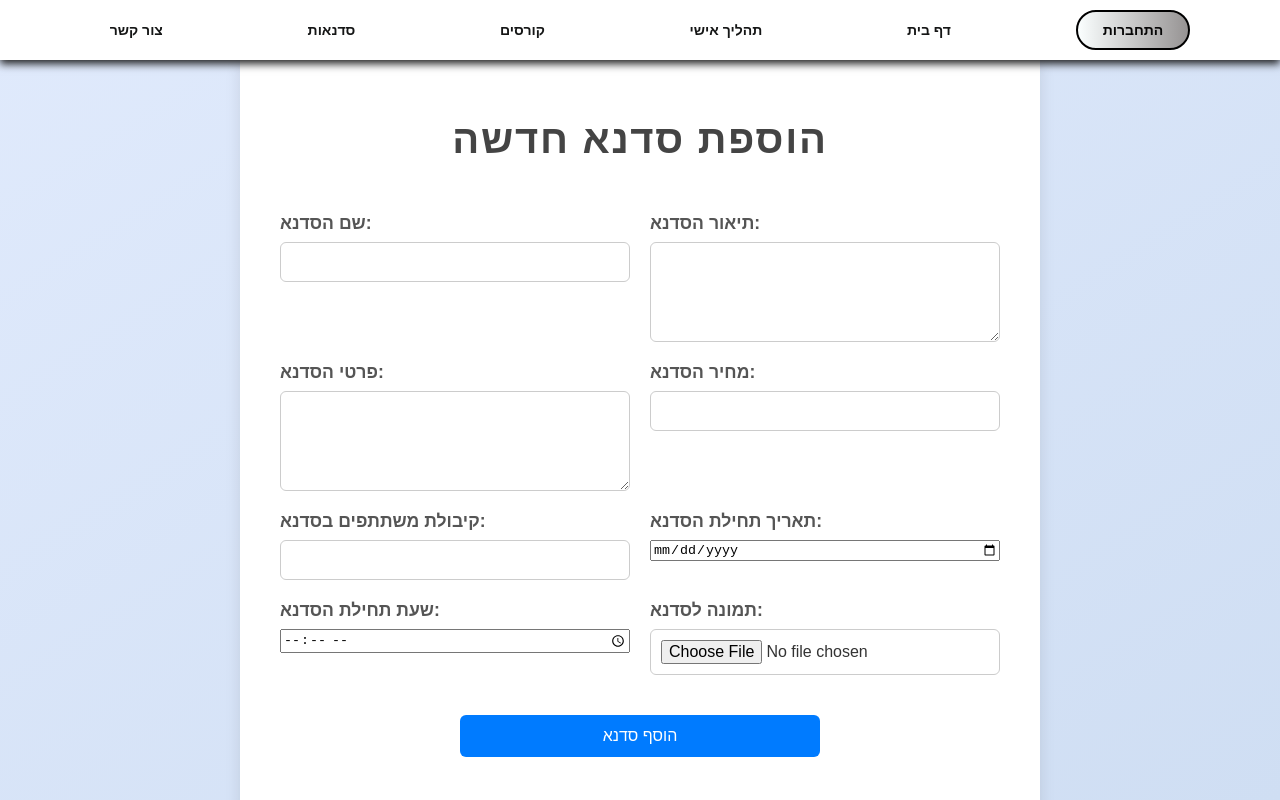
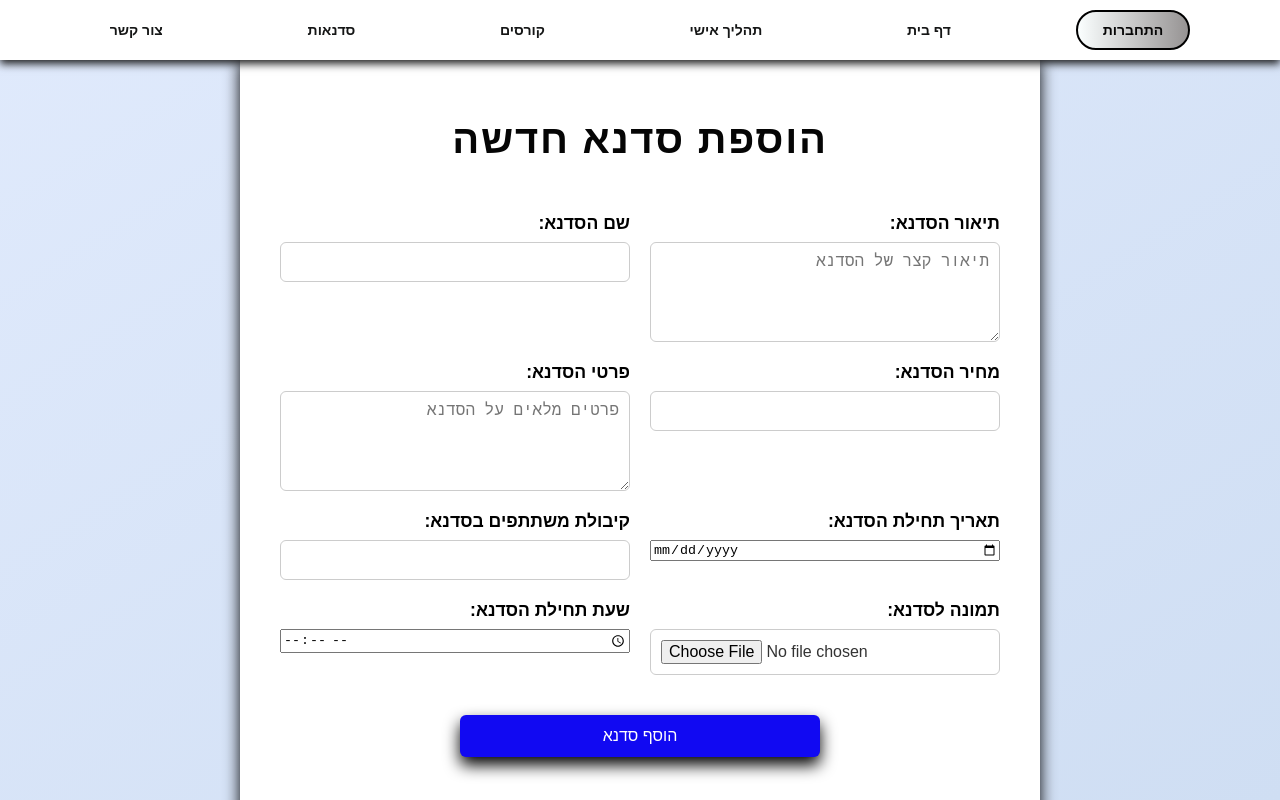
Before and after one commit to Itayaviani/final_project, a React (Vite) app in the folder client/: page /add-workshop in a window 1280 px wide. Built offline with nearby package versions, Linux system fonts and the light colour scheme.

Commit message:
AddCourse+Workshop fix

```diff
--- a/client/src/pages/courses/add course/AddCourse.css
+++ b/client/src/pages/courses/add course/AddCourse.css
@@ -7,7 +7,7 @@
     padding: 40px;
     background-color: #ffffff;
     border-radius: 12px;
-    box-shadow: 0 8px 16px rgba(0, 0, 0, 0.1);
+    box-shadow: 0 8px 16px rgb(0, 0, 0);
     font-family: 'Arial', sans-serif;
     color: #333;
     text-align: left; /* טקסט מיושר לשמאל */
@@ -22,7 +22,7 @@
   /* עיצוב כותרת הטופס */
   .add-course-container h1 {
     font-size: 2.5rem;
-    color: #444;
+    color: #050505;
     margin-bottom: 30px;
     text-align: center; /* כותרת במרכז */
   }
@@ -45,8 +45,9 @@
   .add-course-container label {
     margin-bottom: 8px;
     font-weight: bold;
-    color: #555;
+    color: #000000;
     font-size: 1.1rem;
+    text-align: right;
   }
 
   /* עיצוב שדות קלט */
@@ -61,6 +62,7 @@
     font-size: 1rem;
     transition: border-color 0.3s;
     box-sizing: border-box;
+    text-align: right;
   }
 
   .add-course-container input[type="text"]:focus,
@@ -69,6 +71,7 @@
   .add-course-container input[type="file"]:focus {
     border-color: #007bff;
     outline: none;
+
   }
 
   /* עיצוב שדה טקסט */
@@ -81,7 +84,7 @@
   .add-course-container button[type="submit"] {
     grid-column: span 2; /* הכפתור מתפרס על שתי העמודות */
     padding: 12px;
-    background-color: #007bff;
+    background-color: #1109f2;
     color: white;
     border: none;
     border-radius: 6px;
@@ -90,9 +93,12 @@
     transition: background-color 0.3s, transform 0.3s;
     width: 50%; /* הגדרת רוחב לכפתור */
     margin: 20px auto; /* ממרכז את הכפתור */
+    box-shadow: 0 8px 16px rgb(0, 0, 0);
+
   }
 
   .add-course-container button[type="submit"]:hover {
-    background-color: #0056b3;
+    background-color: #0c06c3;
     transform: translateY(-2px);
+
   }
--- a/client/src/pages/courses/add course/AddCourse.jsx
+++ b/client/src/pages/courses/add course/AddCourse.jsx
@@ -71,7 +71,7 @@ export default function AddCourse({ addCourse }) {
       <h1>הוספת קורס חדש</h1>
       <form onSubmit={handleSubmit}>
         <div>
-          <label>שם הקורס:</label>
+          <label>:שם הקורס</label>
           <input
             type="text"
             value={courseName}
@@ -80,7 +80,7 @@ export default function AddCourse({ addCourse }) {
           />
         </div>
         <div>
-          <label>תיאור הקורס:</label> {/* שדה עבור תיאור הקורס (תיאור קצר) */}
+          <label>:תיאור הקורס</label> {/* שדה עבור תיאור הקורס (תיאור קצר) */}
           <textarea
             value={courseDescription}
             onChange={(e) => setCourseDescription(e.target.value)}
@@ -89,7 +89,7 @@ export default function AddCourse({ addCourse }) {
           ></textarea>
         </div>
         <div>
-          <label>פרטי הקורס:</label> {/* שדה עבור פרטי הקורס (תיאור מפורט) */}
+          <label>:פרטי הקורס</label> {/* שדה עבור פרטי הקורס (תיאור מפורט) */}
           <textarea
             value={courseDetails}
             onChange={(e) => setCourseDetails(e.target.value)}
@@ -98,7 +98,7 @@ export default function AddCourse({ addCourse }) {
           ></textarea>
         </div>
         <div>
-          <label>מחיר הקורס:</label>
+          <label>:מחיר הקורס</label>
           <input
             type="number"
             value={coursePrice}
@@ -107,7 +107,7 @@ export default function AddCourse({ addCourse }) {
           />
         </div>
         <div>
-          <label>קיבולת משתתפים:</label>
+          <label>:קיבולת משתתפים</label>
           <input
             type="number"
             value={courseCapacity}
@@ -116,7 +116,7 @@ export default function AddCourse({ addCourse }) {
           />
         </div>
         <div>
-          <label>מועד תחילת הקורס:</label> {/* שדה עבור מועד תחילת הקורס */}
+          <label>:מועד תחילת הקורס</label> {/* שדה עבור מועד תחילת הקורס */}
           <input
             type="date"
             value={courseStartDate}
@@ -125,7 +125,7 @@ export default function AddCourse({ addCourse }) {
           />
         </div>
         <div>
-          <label>שעת תחילת הקורס:</label> {/* שדה עבור שעת תחילת הקורס */}
+          <label>:שעת תחילת הקורס</label> {/* שדה עבור שעת תחילת הקורס */}
           <input
             type="time"
             value={courseStartTime}
@@ -134,7 +134,7 @@ export default function AddCourse({ addCourse }) {
           />
         </div>
         <div>
-          <label>תמונה לקורס:</label>
+          <label>:תמונה לקורס</label>
           <input
             type="file"
             accept="image/*"
--- a/client/src/pages/workshops/add workshop/AddWorkshop.css
+++ b/client/src/pages/workshops/add workshop/AddWorkshop.css
@@ -7,7 +7,7 @@
     padding: 40px;
     background-color: #ffffff;
     border-radius: 12px;
-    box-shadow: 0 8px 16px rgba(0, 0, 0, 0.1);
+    box-shadow: 0 8px 16px rgb(0, 0, 0);
     font-family: 'Arial', sans-serif;
     color: #333;
     text-align: left; /* טקסט מיושר לשמאל */
@@ -22,7 +22,7 @@
   /* עיצוב כותרת הטופס */
   .add-workshop-container h1 {
     font-size: 2.5rem;
-    color: #444;
+    color: #050505;
     margin-bottom: 30px;
     text-align: center; /* כותרת במרכז */
   }
@@ -39,13 +39,14 @@
   .add-workshop-container div {
     display: flex;
     flex-direction: column;
+    text-align: right;
   }
 
   /* עיצוב תוויות */
   .add-workshop-container label {
     margin-bottom: 8px;
     font-weight: bold;
-    color: #555;
+    color: #000000;
     font-size: 1.1rem;
   }
 
@@ -75,13 +76,14 @@
   .add-workshop-container textarea {
     resize: vertical;
     min-height: 100px;
+    text-align: right;
   }
 
   /* עיצוב הכפתור */
   .add-workshop-container button[type="submit"] {
     grid-column: span 2; /* הכפתור מתפרס על שתי העמודות */
     padding: 12px;
-    background-color: #007bff;
+    background-color: #1109f2;
     color: white;
     border: none;
     border-radius: 6px;
@@ -90,9 +92,11 @@
     transition: background-color 0.3s, transform 0.3s;
     width: 50%; /* הגדרת רוחב לכפתור */
     margin: 20px auto; /* ממרכז את הכפתור */
+    box-shadow: 0 8px 16px rgb(0, 0, 0);
+
   }
 
   .add-workshop-container button[type="submit"]:hover {
-    background-color: #0056b3;
+    background-color: #0c06c3;
     transform: translateY(-2px);
   }
--- a/client/src/pages/workshops/add workshop/AddWorkshop.jsx
+++ b/client/src/pages/workshops/add workshop/AddWorkshop.jsx
@@ -61,7 +61,7 @@ export default function AddWorkshop({ addWorkshop }) {
       <h1>הוספת סדנא חדשה</h1>
       <form onSubmit={handleSubmit}>
         <div>
-          <label>שם הסדנא:</label>
+          <label>:שם הסדנא</label>
           <input
             type="text"
             value={workshopName}
@@ -70,23 +70,25 @@ export default function AddWorkshop({ addWorkshop }) {
           />
         </div>
         <div>
-          <label>תיאור הסדנא:</label>
+          <label>:תיאור הסדנא</label>
           <textarea
             value={workshopDescription}
             onChange={(e) => setWorkshopDescription(e.target.value)}
+            placeholder="תיאור קצר של הסדנא"
             required
           ></textarea>
         </div>
         <div>
-          <label>פרטי הסדנא:</label>
+          <label>:פרטי הסדנא</label>
           <textarea
             value={workshopDetails}
             onChange={(e) => setWorkshopDetails(e.target.value)}
+            placeholder="פרטים מלאים על הסדנא"
             required
           ></textarea>
         </div>
         <div>
-          <label>מחיר הסדנא:</label>
+          <label>:מחיר הסדנא</label>
           <input
             type="number"
             value={workshopPrice}
@@ -95,7 +97,7 @@ export default function AddWorkshop({ addWorkshop }) {
           />
         </div>
         <div>
-          <label>קיבולת משתתפים בסדנא:</label>
+          <label>:קיבולת משתתפים בסדנא</label>
           <input
             type="number"
             value={workshopCapacity}
@@ -104,7 +106,7 @@ export default function AddWorkshop({ addWorkshop }) {
           />
         </div>
         <div>
-          <label>תאריך תחילת הסדנא:</label>
+          <label>:תאריך תחילת הסדנא</label>
           <input
             type="date"
             value={workshopStartDate}
@@ -113,7 +115,7 @@ export default function AddWorkshop({ addWorkshop }) {
           />
         </div>
         <div>
-          <label>שעת תחילת הסדנא:</label>
+          <label>:שעת תחילת הסדנא</label>
           <input
             type="time"
             value={workshopStartTime}
@@ -122,7 +124,7 @@ export default function AddWorkshop({ addWorkshop }) {
           />
         </div>
         <div>
-          <label>תמונה לסדנא:</label>
+          <label>:תמונה לסדנא</label>
           <input
             type="file"
             accept="image/*"
```
